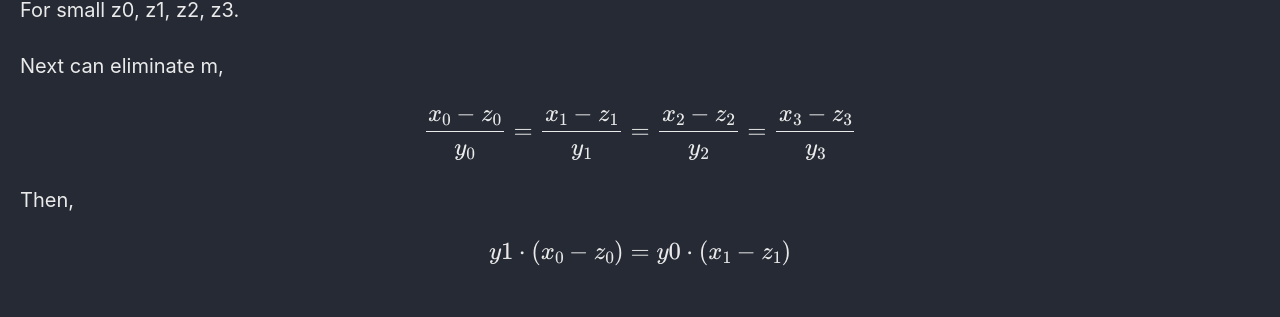
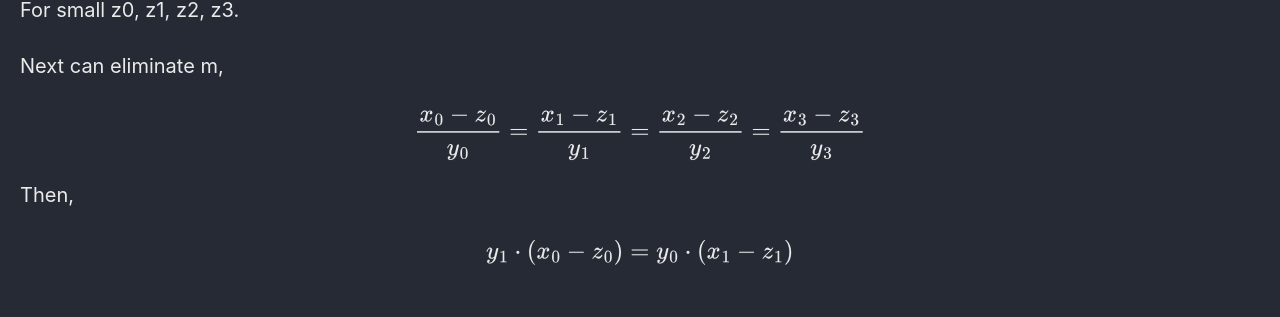
Before and after one commit to Connor-McCartney/Connor-McCartney.github.io, a Jekyll site: the page built from _pages/cryptography/other/WaniCTF2024.md, in a window 1280 px wide. Shown: the part 2076-2393 px from the top of the page. Built offline with Jekyll 4.4.1, drawn with Linux system fonts in a browser that asks for light colours; cached includes are drawn as plain includes.

Commit message:
Update WaniCTF2024.md

```diff
--- a/_pages/cryptography/other/WaniCTF2024.md
+++ b/_pages/cryptography/other/WaniCTF2024.md
@@ -89,4 +89,4 @@ $$\frac{x_0 - z_0}{y_0} = \frac{x_1 - z_1}{y_1} = \frac{x_2 - z_2}{y_2} = \frac{
 
 Then,
 
-$$y1 \cdot (x_0 - z_0) = y0 \cdot (x_1 - z_1)$$
+$$y_1 \cdot (x_0 - z_0) = y_0 \cdot (x_1 - z_1)$$
```
